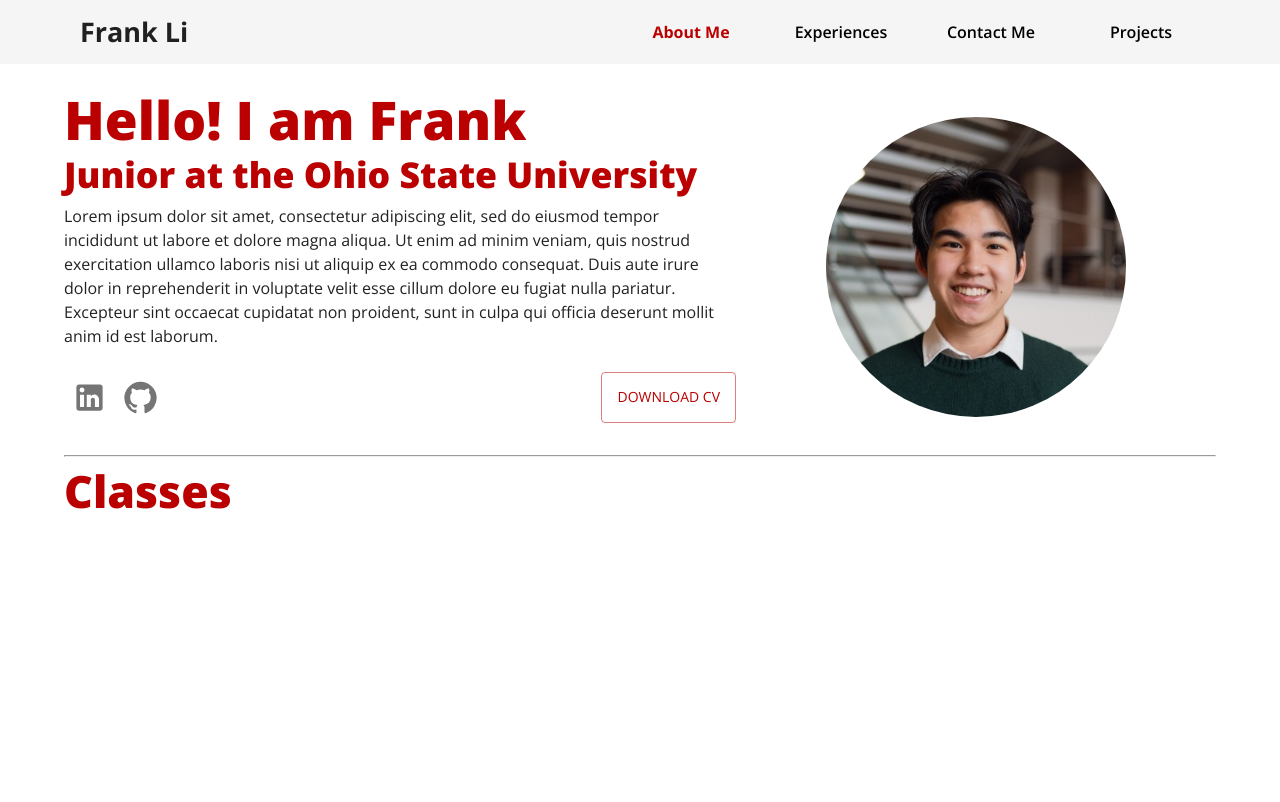
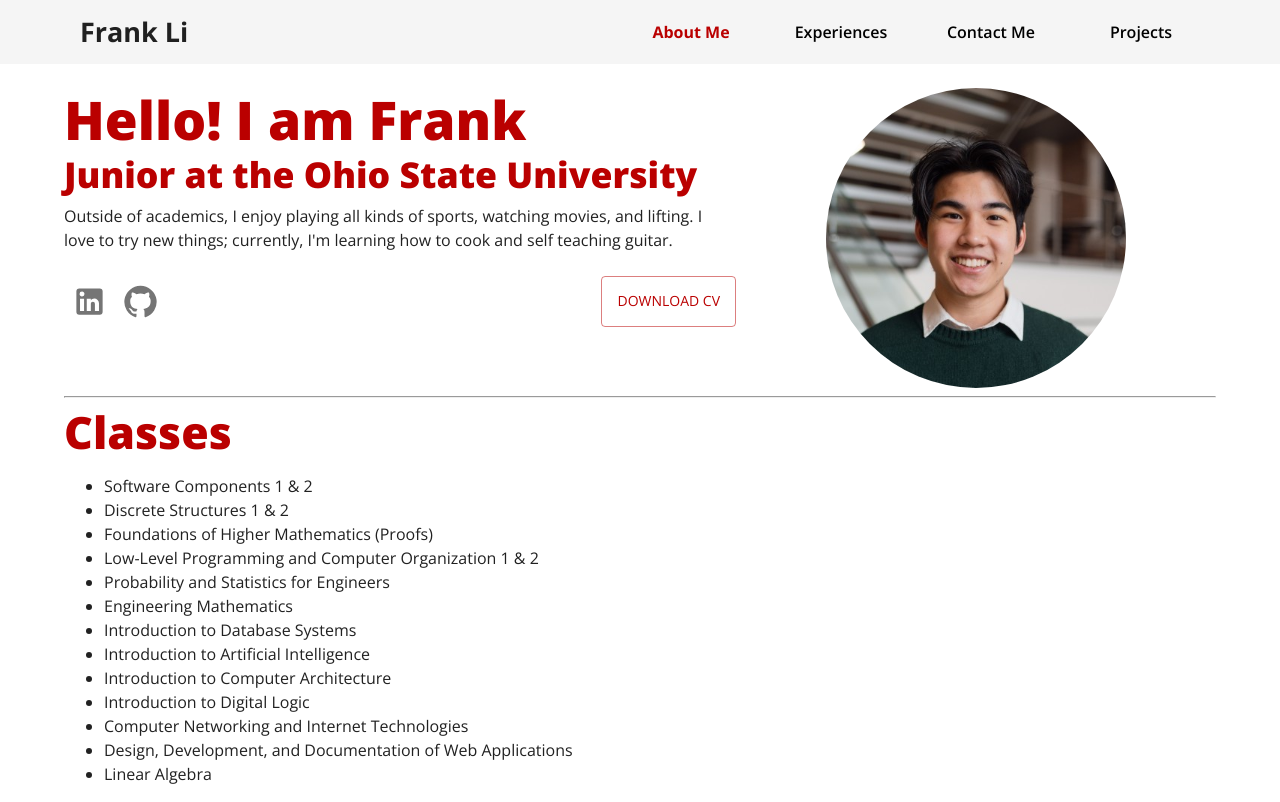
Before and after one commit to lifrank1/frankSiteRevamped, a React (Vite) app: page / in a window 1280 px wide. Built offline with nearby package versions, Linux system fonts and the light colour scheme.

Commit message:
classes and bio

```diff
--- a/src/pages/Landing.jsx
+++ b/src/pages/Landing.jsx
@@ -54,13 +54,9 @@ function LandingPage() {
             Junior at the Ohio State University
           </Typography>
           <Typography variant="body1" mt={1}>
-            Lorem ipsum dolor sit amet, consectetur adipiscing elit, sed do
-            eiusmod tempor incididunt ut labore et dolore magna aliqua. Ut enim
-            ad minim veniam, quis nostrud exercitation ullamco laboris nisi ut
-            aliquip ex ea commodo consequat. Duis aute irure dolor in
-            reprehenderit in voluptate velit esse cillum dolore eu fugiat nulla
-            pariatur. Excepteur sint occaecat cupidatat non proident, sunt in
-            culpa qui officia deserunt mollit anim id est laborum.
+            Outside of academics, I enjoy playing all kinds of sports, watching
+            movies, and lifting. I love to try new things; currently, I'm
+            learning how to cook and self teaching guitar.
           </Typography>
           <Stack
             justifyContent={"space-between"}
@@ -86,6 +82,23 @@ function LandingPage() {
       </Grid>
       <hr />
       <Typography variant="h3">Classes</Typography>
+      <Typography variant="body">
+        <ul>
+          <li>Software Components 1 & 2</li>
+          <li>Discrete Structures 1 & 2</li>
+          <li>Foundations of Higher Mathematics (Proofs)</li>
+          <li>Low-Level Programming and Computer Organization 1 & 2</li>
+          <li>Probability and Statistics for Engineers</li>
+          <li>Engineering Mathematics</li>
+          <li>Introduction to Database Systems</li>
+          <li>Introduction to Artificial Intelligence</li>
+          <li>Introduction to Computer Architecture</li>
+          <li>Introduction to Digital Logic</li>
+          <li>Computer Networking and Internet Technologies</li>
+          <li>Design, Development, and Documentation of Web Applications</li>
+          <li>Linear Algebra</li>
+        </ul>
+      </Typography>
     </Container>
   );
 }
```
